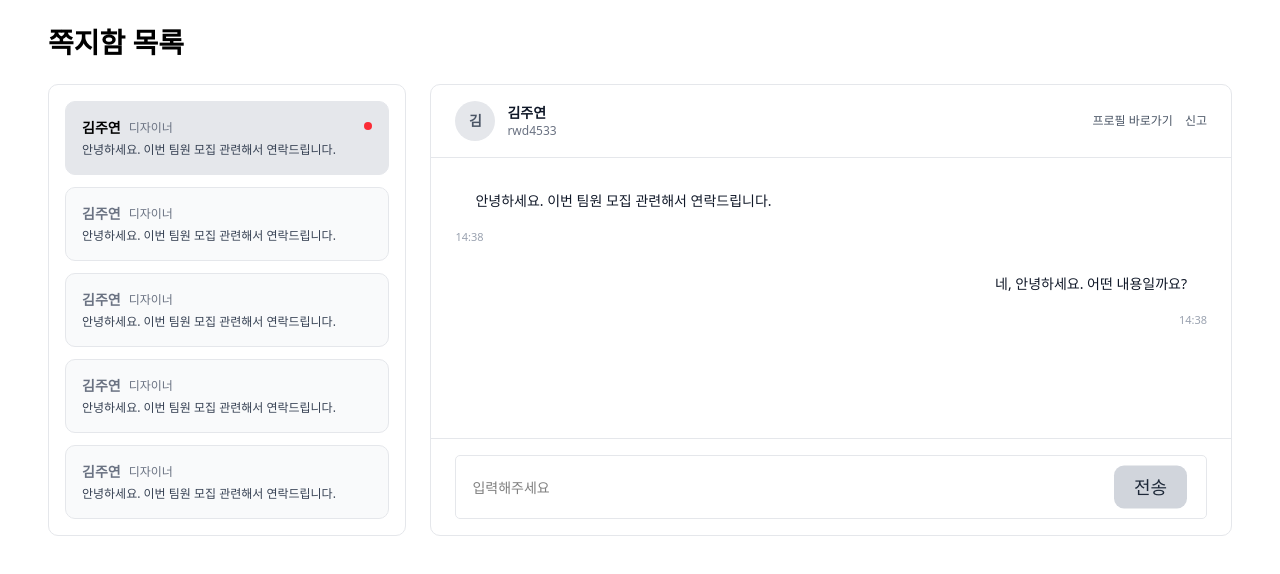
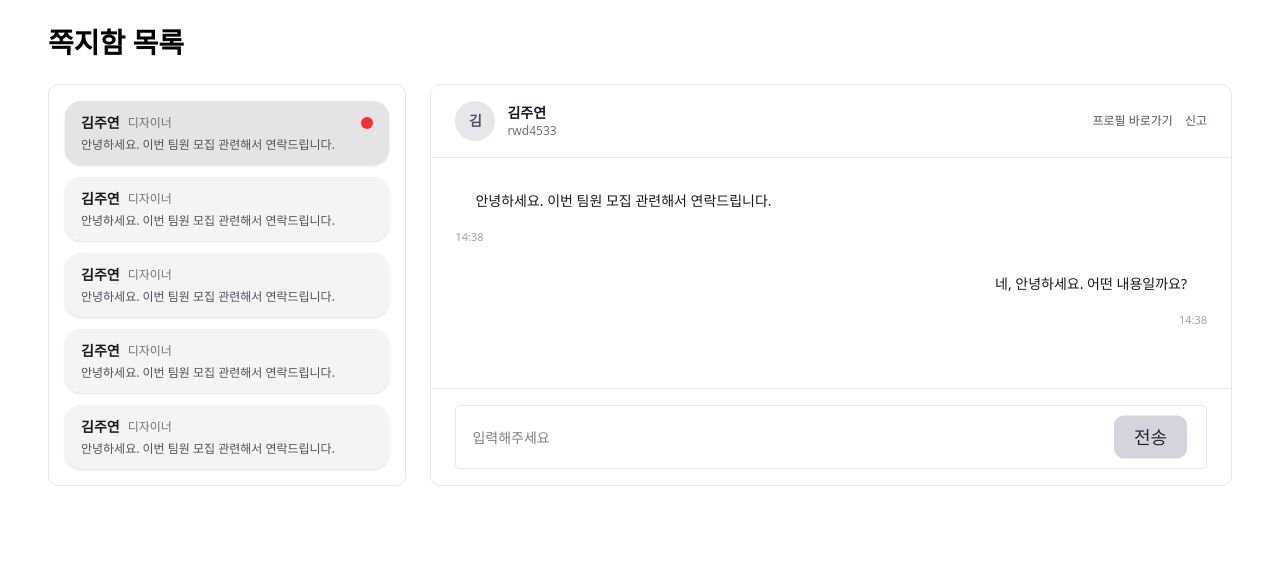
Before and after one commit to moayo-team/moayo-frontend, a React (Vite) app: page / in a window 1280 px wide. Shown: the top 574 px of the page. Built offline with nearby package versions, Linux system fonts and the light colour scheme.

Commit message:
style: 메시지 버블 수정

```diff
--- a/src/components/messages/messageCard.tsx
+++ b/src/components/messages/messageCard.tsx
@@ -7,28 +7,34 @@ type Props = {
 };
 
 export default function ThreadListItem({ thread, active, onClick }: Props) {
-    const nameClass = active ? "text-black" : "text-gray-500";
   return (
     <button
       type="button"
       onClick={onClick}
       className={[
-        "w-full text-left rounded-[10px] border transition",
-        active ? "border-gray-200 bg-gray-200" : "border-gray-200 bg-gray-50",
+        "w-full text-left rounded-2xl transition-colors",
+        "px-4 py-3",
+        active ? "bg-zinc-200" : "bg-zinc-100 hover:bg-zinc-150",
+        "shadow-sm",
       ].join(" ")}
     >
-      <div className="p-4">
-        <div className="flex items-start justify-between gap-2">
-          <div>
-            <div className="flex items-center gap-2">
-              <span className={`text-sm font-semibold ${nameClass}`}>{thread.name}</span>
-              <span className={`text-xs text-gray-500 ${nameClass}`}>{thread.role}</span>
-            </div>
-            <p className={`mt-1 text-xs text-gray-700 line-clamp-2 ${nameClass}`}>{thread.preview}</p>
+      <div className="flex items-start justify-between gap-3">
+        <div className="min-w-0">
+          <div className="flex items-center gap-2">
+            <span className="text-sm font-semibold text-zinc-900">
+              {thread.name}
+            </span>
+            <span className="text-xs text-zinc-500">{thread.role}</span>
           </div>
 
-          {thread.unread && <span className="mt-1 inline-block h-2 w-2 rounded-full bg-red-500" />}
+          <p className="mt-1 text-xs text-zinc-600 line-clamp-2">
+            {thread.preview}
+          </p>
         </div>
+
+        {thread.unread && (
+            <span className="mt-1 inline-block h-3 w-3 shrink-0 rounded-full bg-red-500" />
+            )}
       </div>
     </button>
   );
```
